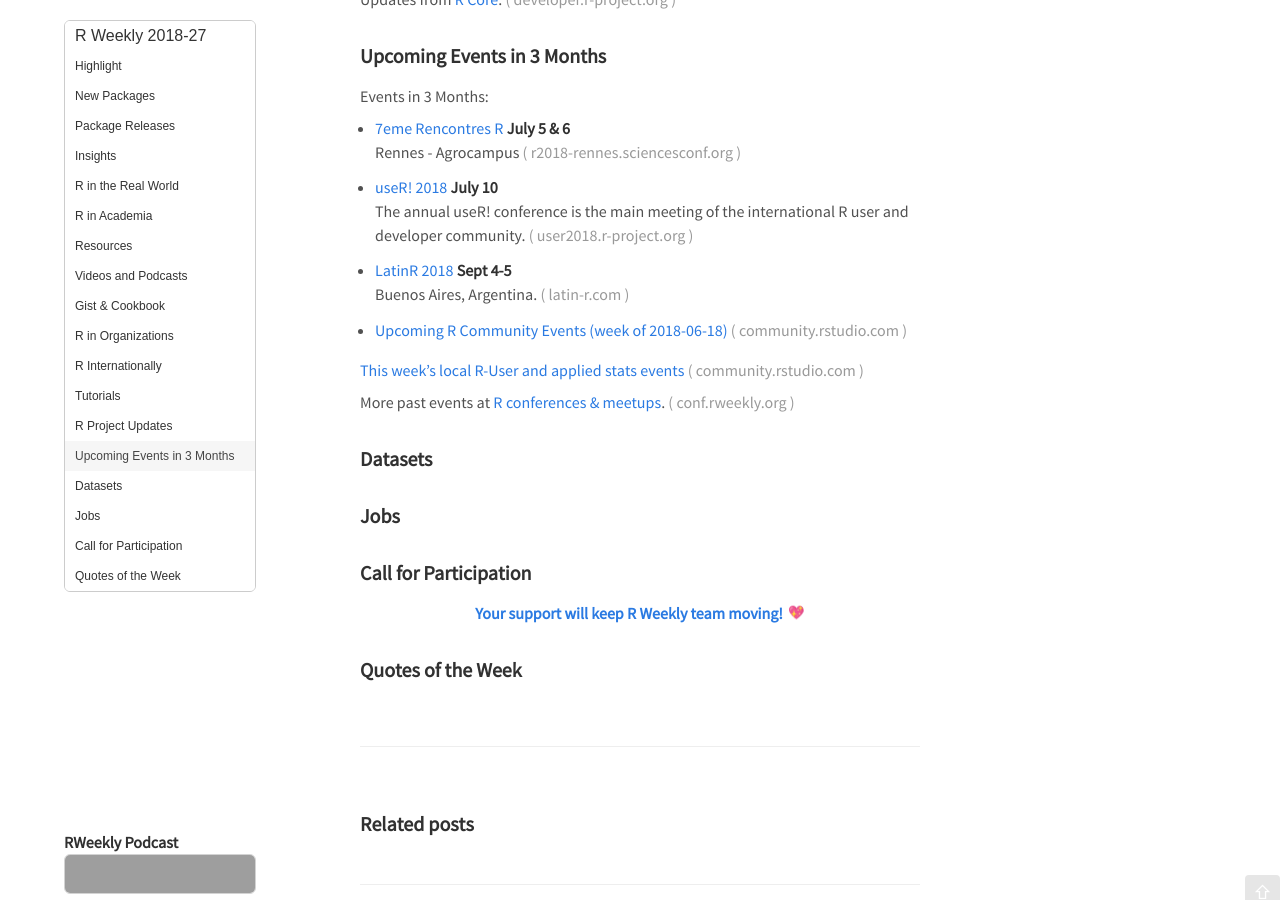
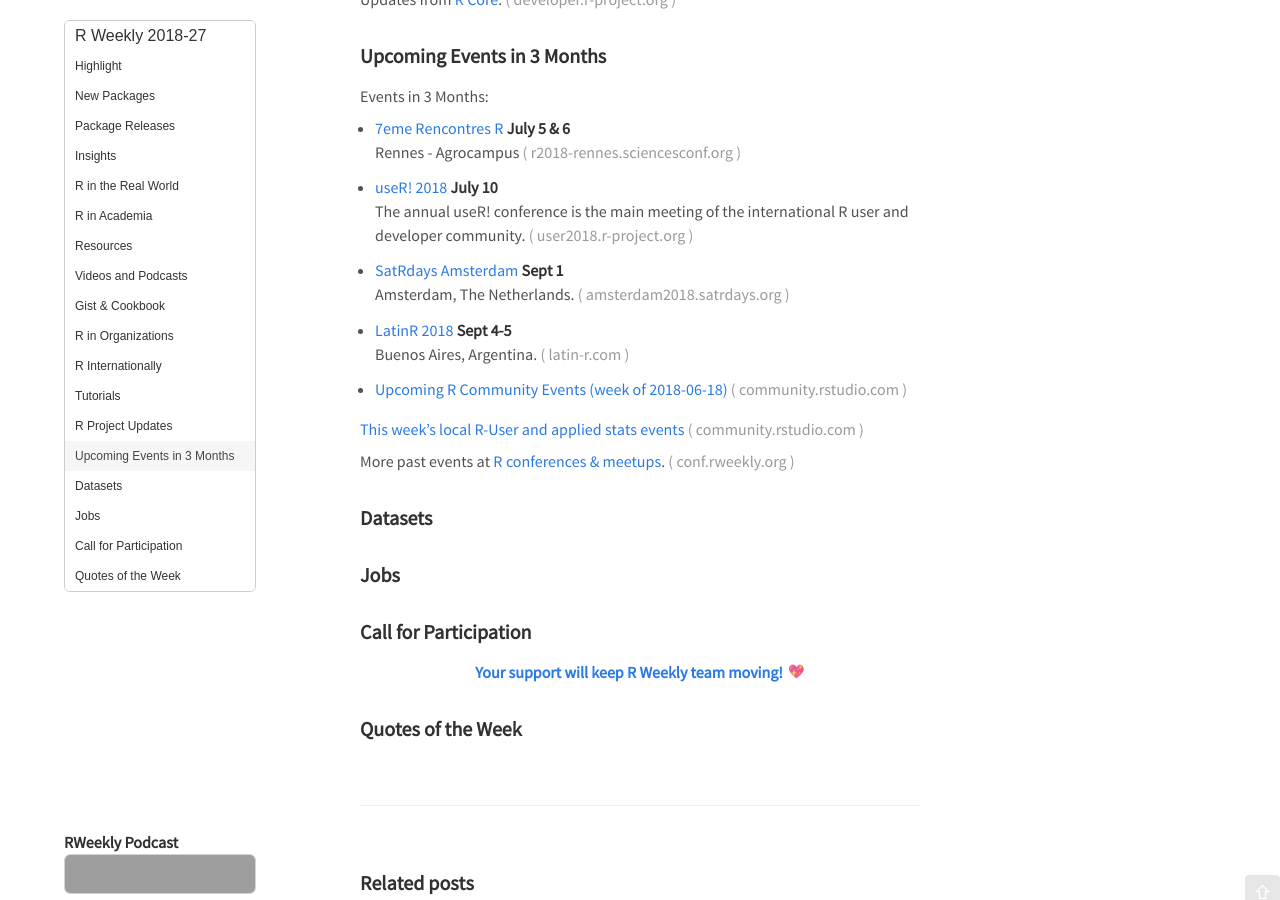
Before and after one commit to rweekly/rweekly.org, a Jekyll site: the page built from draft.md, in a window 1280 px wide and 900 px high, scrolled down 1174 px. Built offline with Jekyll 4.4.1, drawn with Linux system fonts in a browser that asks for light colours; emoji names are drawn with the system emoji font; comment, search, counter and statistics services are not loaded; grey boxes are pictures that could not be loaded.

Commit message:
Update draft.md

```diff
--- a/draft.md
+++ b/draft.md
@@ -89,6 +89,9 @@
 + [useR! 2018](https://user2018.r-project.org/) **July 10** <br />
 The annual useR! conference is the main meeting of the international R user and developer community.
 
++ [SatRdays Amsterdam](http://amsterdam2018.satrdays.org/) **Sept 1** <br />
+Amsterdam, The Netherlands.
+
 + [LatinR 2018](http://latin-r.com/) **Sept 4-5** <br />
 Buenos Aires, Argentina.
 
```
